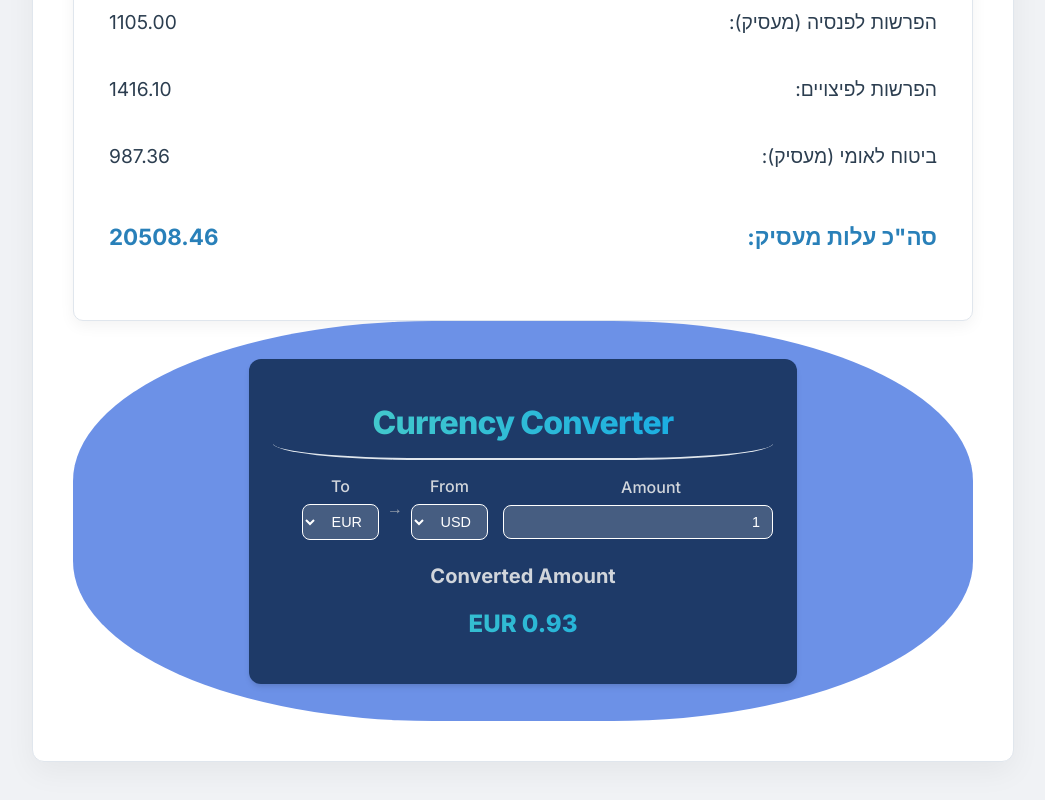
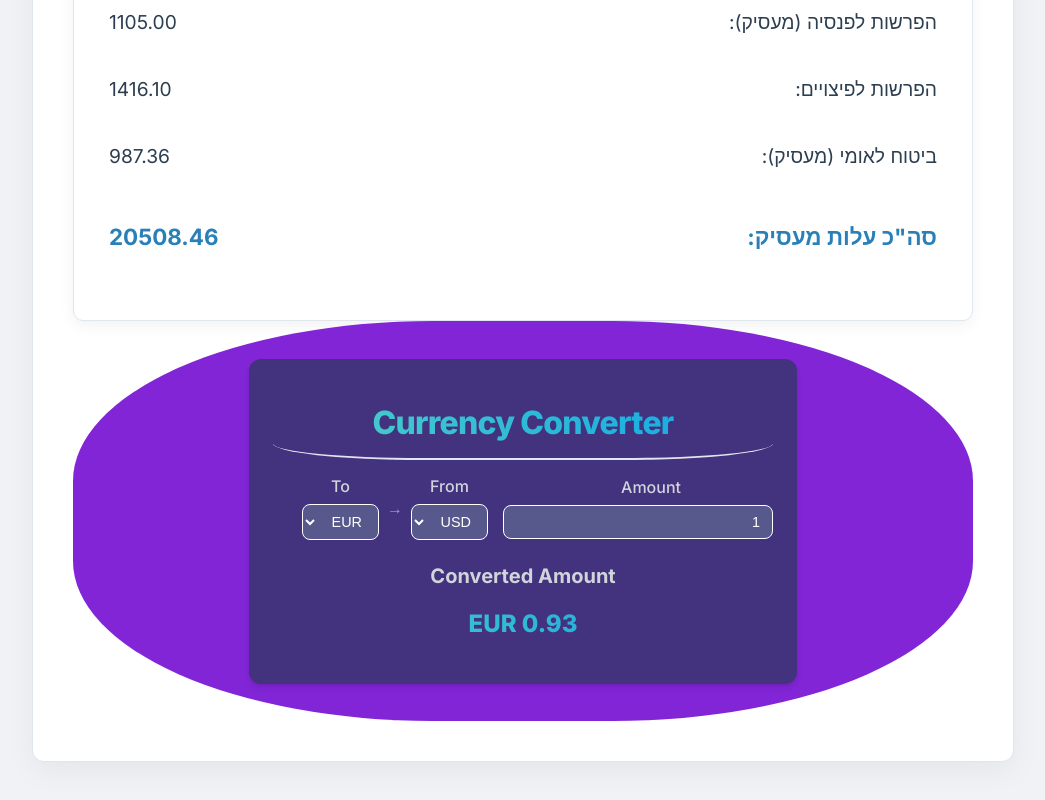
Before and after one commit to guy33liba/SalaryCalculator, a React (Vite) app in the folder client/: page / in a window 1280 px wide. Shown: the part 1662-2462 px from the top of the page, without its empty margins (117-1162 px from the left). Built offline with nearby package versions, Linux system fonts and the light colour scheme.

Commit message:
change color

```diff
--- a/client/src/salaryCalculator/CurrencyChanger.css
+++ b/client/src/salaryCalculator/CurrencyChanger.css
@@ -6,7 +6,7 @@
   align-items: center;
   border-radius: 40%;
   min-height: 50vh; /* Full viewport height */
-  background-color: #6c91e7; /* Darker background for the whole page */
+  background-color: #8125d6; /* Darker background for the whole page */
 }
 
 .converterContainer {
@@ -15,7 +15,7 @@
   margin: 1rem auto; /* Adjust margin */
   border-radius: 30%;
   padding: 1.5rem;
-  background-color: #1e3a68; /* Slightly lighter dark background */
+  background-color: #273853ad; /* Slightly lighter dark background */
   border-radius: 0.75rem; /* Slightly less rounded corners */
   box-shadow: 0 4px 6px -1px rgba(0, 0, 0, 0.1), 0 2px 4px -1px rgba(0, 0, 0, 0.06); /* Subtle shadow */
 }
```
